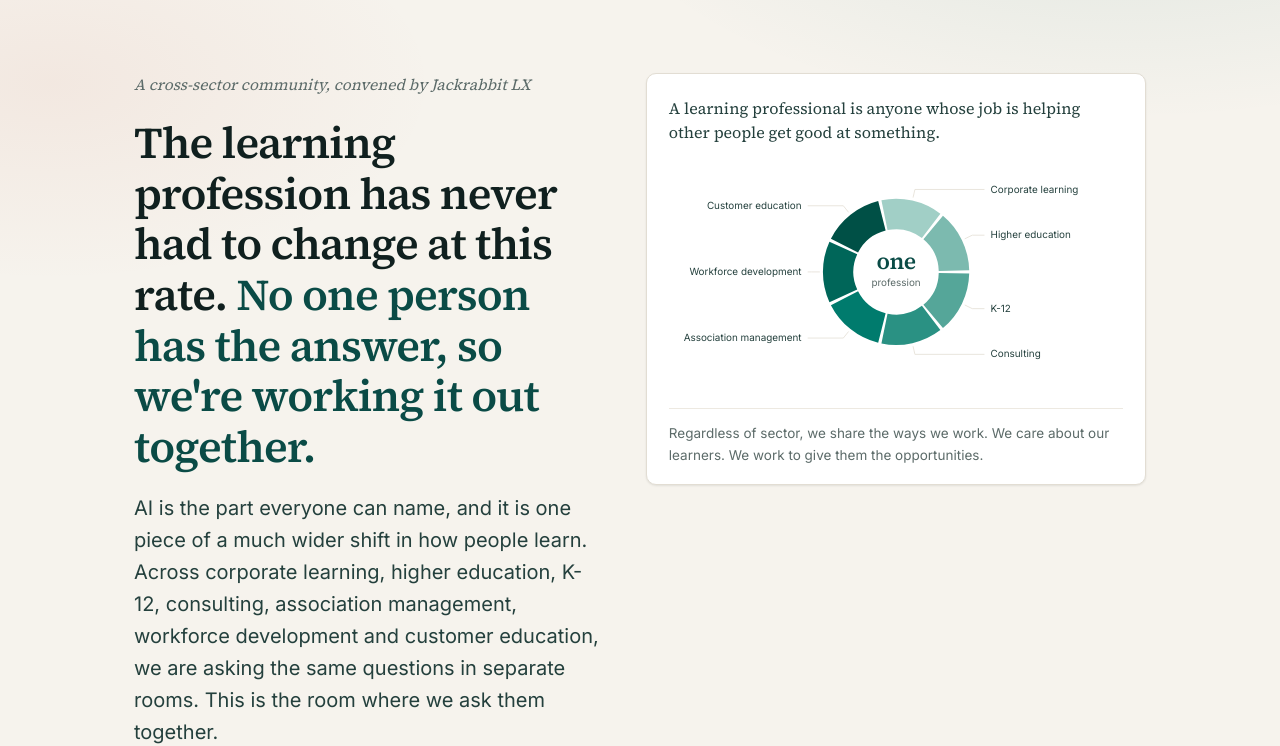
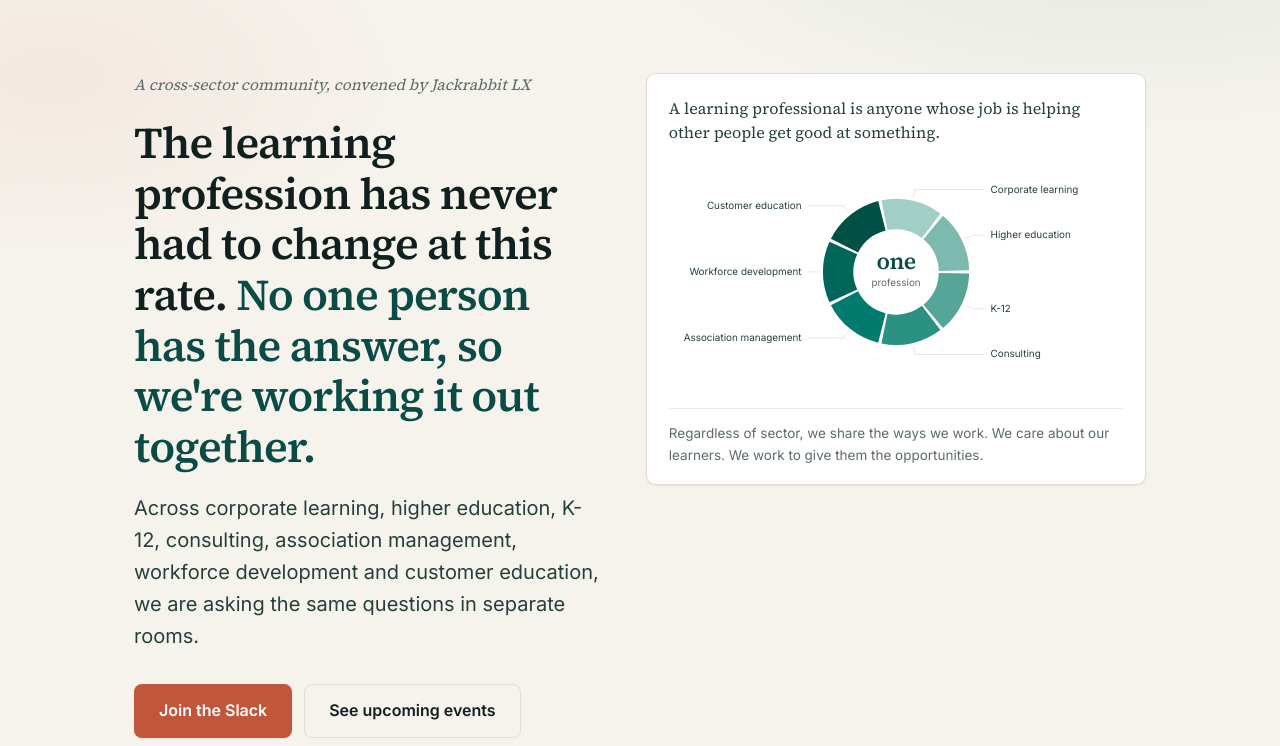
Before and after one commit to snorkeljam/learning-professionals-community, a plain HTML site: page index.html in a window 1280 px wide. Shown: the part 70-816 px from the top of the page. Drawn offline with Linux system fonts and the light colour scheme.

Commit message:
Trim the hero paragraph
Drops the AI sentence and the closing "This is the room where we ask them
together", at James's direction. The paragraph now states the problem and
stops.

Also links the new Drive doc holding every string on the site, which James
is editing.

Co-Authored-By: Claude Opus 5 <noreply@anthropic.com>

```diff
--- a/index.html
+++ b/index.html
@@ -339,10 +339,9 @@
         <div class="hero-kicker">A cross-sector community, convened by Jackrabbit LX</div>
         <h1>The learning profession has never had to change at this rate. <em>No one person has the answer, so we're working it out together.</em></h1>
         <p class="hero-lede">
-          AI is the part everyone can name, and it is one piece of a much wider shift in how
-          people learn. Across corporate learning, higher education, K-12, consulting, association
+          Across corporate learning, higher education, K-12, consulting, association
           management, workforce development and customer education, we are asking the same
-          questions in separate rooms. This is the room where we ask them together.
+          questions in separate rooms.
         </p>
         <div class="hero-actions">
           <a class="btn btn-primary" href="#join">Join the Slack</a>
```
